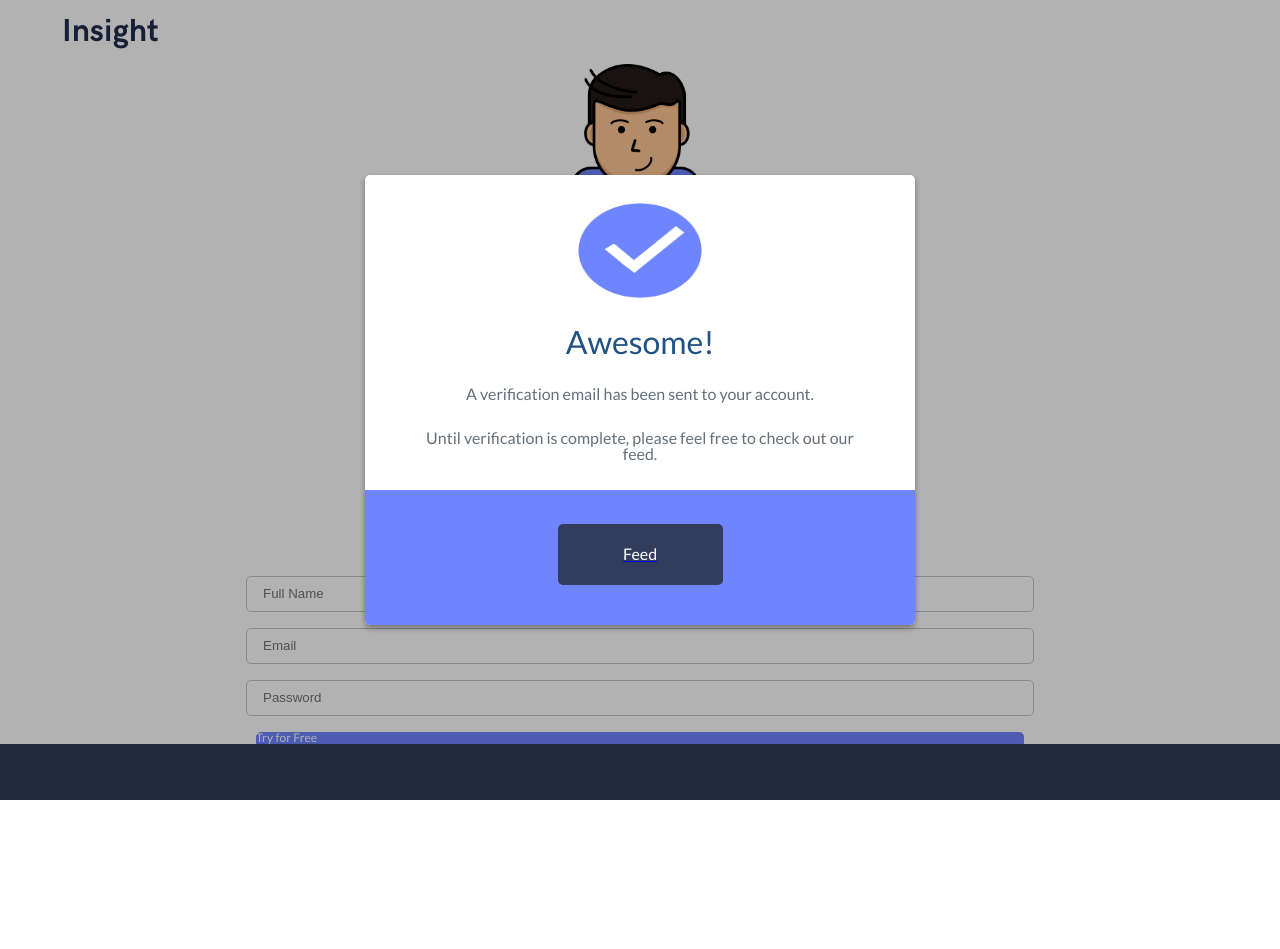
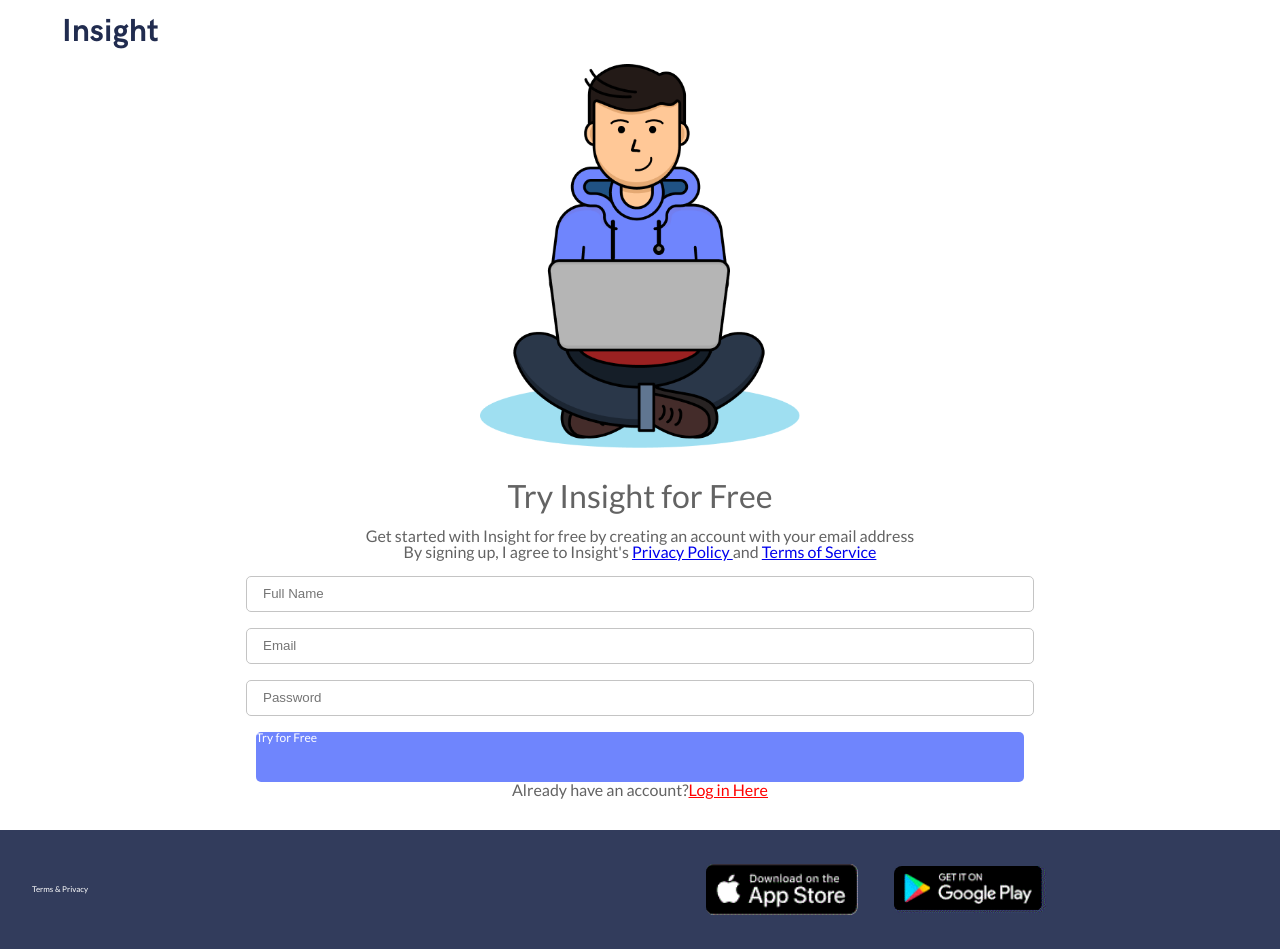
Before and after one commit to LABS-EU3/react_blog_frontend, a React (Create React App) app: page /register in a window 1280 px wide. Before the commit the page ends 830 px from the top, so only its background shows below. Built offline with nearby package versions, Linux system fonts and the light colour scheme.

Commit message:
Add footer styles

```diff
--- a/src/pages/Register.js
+++ b/src/pages/Register.js
@@ -1,8 +1,10 @@
 import React, { useRef } from "react";
 import { connect } from "react-redux";
 import { StyledContainer, StyledAuth, StyledNav, StyledFooter } from "../utilities/styles/RegisterStyles";
-import * as actionCreators from "../redux-store/actions/actionCReators";
+import * as actionCreators from "../redux-store/actions/actionCreators";
 import registration_jumbo from '../assets/images/registration-jumbo.png';
+import ps from '../assets/images/ps.png';
+import appstr from '../assets/images/appstr.png';
 import Modal from './Modal';
 import RegistrationSuccess from './RegistrationSuccess';
 import {PrimaryBtn} from '../utilities/styles/RegisterStyles';
@@ -32,7 +34,7 @@ function Register({ register, registering }) {
 
   return (
     <StyledContainer>
-        {!registering.success && <Modal><RegistrationSuccess/></Modal>}
+        {registering.success && <Modal><RegistrationSuccess/></Modal>}
         <StyledNav>
             <div className='nav-left'>
                 Insight
@@ -60,7 +62,13 @@ function Register({ register, registering }) {
         </p>
       </StyledAuth>
       <StyledFooter>
-
+        <div className='footer-group'>
+            <a href='/'>Terms & Privacy</a>
+        </div>
+        <div className='footer-group'>
+            <img src={appstr} alt='Apple Store logo'/>
+            <img src={ps} alt='Play Store logo'/>
+        </div>
       </StyledFooter>
     </StyledContainer>
   );
--- a/src/redux-store/actions/actionCreators.js
+++ b/src/redux-store/actions/actionCreators.js
@@ -6,7 +6,6 @@ export const register = user => dispatch => {
   axios
     .post("http://localhost:3300/api/auth/register", user)
     .then(res => {
-    //   alert("Welcome to Insight " + res.data.username);
       dispatch({ type: types.REGISTER_SUCCESS });
     })
     .catch(err => {
--- a/src/utilities/styles/RegisterStyles.js
+++ b/src/utilities/styles/RegisterStyles.js
@@ -1,11 +1,12 @@
 import styled from "styled-components";
-import modalBorder from "../../assets/images/modalBorder.png";
 
 export const StyledContainer = styled.div`
-  width: 100vw;
+  width: 100%;
+  min-height: 100vh;
   display: flex;
   flex-direction: column;
   align-items: center;
+  justify-content: space-between;
   img {
     width: 25%;
   }
@@ -31,12 +32,25 @@ export const StyledNav = styled.div`
 export const StyledFooter = styled.div`
   background-color: #323c5c;
   width: 100%;
-  height: 3vh;
-  padding: 2vh;
-  position: fixed;
-  bottom: 0;
-  left: 0;
-  right: 0;
+  padding: 4vh 0;
+  display: flex;
+  font-family: "Lato", sans-serif;
+  .footer-group {
+    width: 50%;
+    display: flex;
+    align-items: center;
+    padding-left: 2rem;
+    img {
+      border-radius: 10px;
+      border: 2px solid #323c5c;
+      margin-left: 2rem;
+    }
+    a {
+      color: white;
+      text-decoration: none;
+      font-size: 0.5rem;
+    }
+  }
 `;
 
 export const PrimaryBtn = styled.div`
```
